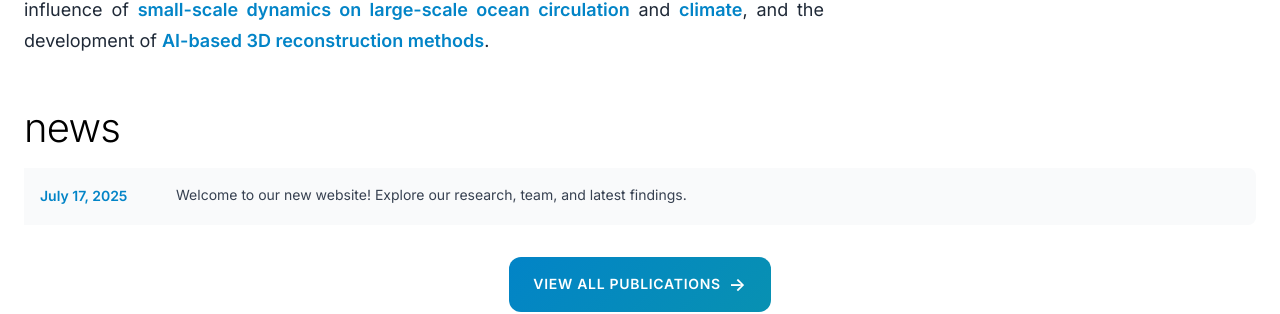
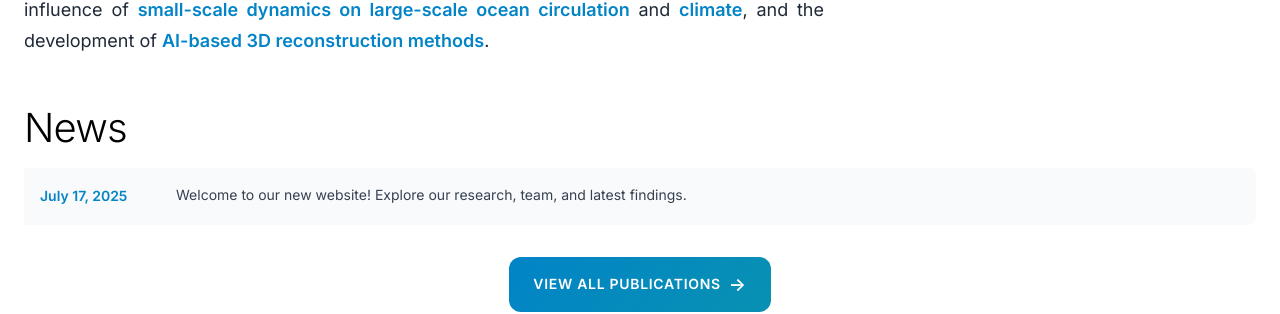
Before and after one commit to IMEDEA-POP-LAB/IMEDEA-POP-LAB.github.io, a Jekyll site: the page built from _pages/about.md, in a window 1280 px wide and 900 px high, scrolled down 648 px. Shown: the part 157-471 px from the top of the window. Built offline with Jekyll 4.4.1, drawn with Linux system fonts in a browser that asks for light colours; a style sheet for code colours, icons or effects is not loaded.

Commit message:
updated text presentation and format

```diff
--- a/_pages/about.md
+++ b/_pages/about.md
@@ -9,7 +9,7 @@
 ---
 
 <div class="intro-hero">
-  <h1 class="lab-title">Physical Ocean Processes</h1>
+  <h1 class="lab-title" style="text-transform: capitalize;">Physical Ocean Processes</h1>
   <p class="lab-subtitle">Ananda Pascual Lab • <a href='https://imedea.uib-csic.es/'>Mediterranean Institute for Advanced Studies (IMEDEA)</a></p>
 </div>
 
@@ -17,7 +17,7 @@
   <p>The Physical Ocean Processes lab at IMEDEA focuses on <strong>physical oceanography</strong>, investigating <strong>ocean dynamics at meso-</strong> and <strong>submesoscales</strong> to better understand the structure and variability of ocean circulation. By combining <strong>satellite altimetry</strong>, <strong>in situ observations</strong>, and <strong>numerical modeling</strong>, the team contributes to the validation and scientific exploitation of <strong>new altimetric products</strong> and the reconstruction of ocean state variables using advanced techniques, including <strong>artificial intelligence</strong>. Part of the research is conducted in <strong>the Mediterranean Sea</strong>, a region particularly vulnerable to climate change, where the effects of <strong>ocean warming</strong> and <strong>intensified extremes</strong> can be observed with increasing clarity. The approaches and scientific questions addressed are, however, relevant to ocean regions worldwide. Applications include improving ocean prediction systems and understanding potential impacts on marine ecosystems. Current investigations include the analysis of data from the <strong>SWOT satellite mission</strong>, the study of <strong>marine heatwaves</strong> and <strong>storm surges</strong>, the influence of <strong>small-scale dynamics on large-scale ocean circulation</strong> and <strong>climate</strong>, and the development of <strong>AI-based 3D reconstruction methods</strong>.</p>
 </div>
 
-## news
+## News
 
   <div class="news-item">
     <span class="news-date">July 17, 2025</span>
```
